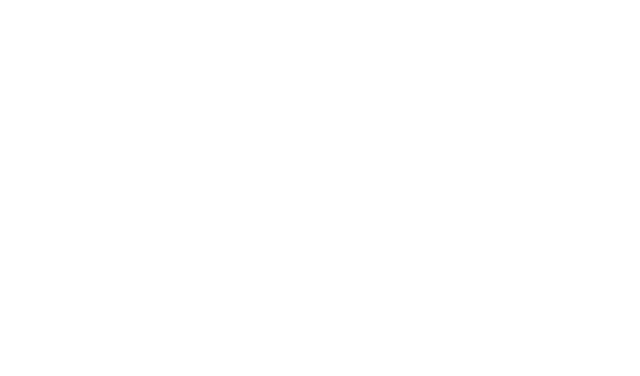
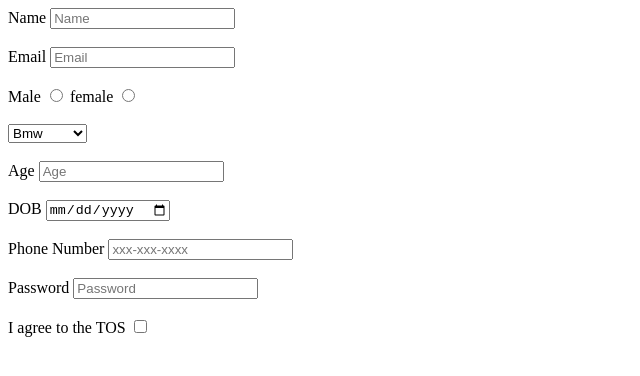
Before and after one commit to acciojob/signup-form-car-piyushthawale19, a website: page main.html in a window 1280 px wide. Shown: the whole page, without its empty margins (0-640 px from the left). Drawn offline with Linux system fonts and the light colour scheme.

Commit message:
created a submission

```diff
--- a/main.html
+++ b/main.html
@@ -8,6 +8,52 @@
 
 <body>
 	<!-- the entire body must be written by student -->
+	<form method="post">
+		<label for="name">Name</label>
+		<input placeholder="Name" type="text" id="name" required>
+		<br><br>
+
+		<label for="email">Email</label>
+		<input placeholder="Email" type="email" id="email" required>
+		<br><br>
+
+		<label for="gender_m">Male</label>
+		<input   type="radio" id="gender_m" name="gender" required>
+		<label for="gender_f">female</label>
+		<input   type="radio" id="gender_f" name="gender"  required>
+		<br><br>
+
+
+		<select placeholder="--Please choose an option--" id="cars" required>
+			<option>Bmw</option>
+			<option>Tata</option>
+			<option>G-Wagen</option>
+		</select>
+
+
+		<br><br>
+
+		<label for="age">Age</label>
+		<input placeholder="Age" type="number" id="age" required>
+		<br><br>
+
+		<label for="dob">DOB</label>
+		<input   type="date" id="dob" required>
+		<br><br>
+
+		<label for="tel">Phone Number</label>
+		<input placeholder="xxx-xxx-xxxx" type="tel" id="tel" >
+		<br><br>
+
+		<label for="password">Password</label>
+		<input placeholder="Password" type="password" id="password" required>
+		<br><br>
+
+		<label for="tos">I agree to the TOS</label>
+		<input  type="checkbox" id="tos" required>
+		<br><br>
+
+	</form>
     <script type="text/javascript" src="./script.js">
 </script>
 
```
